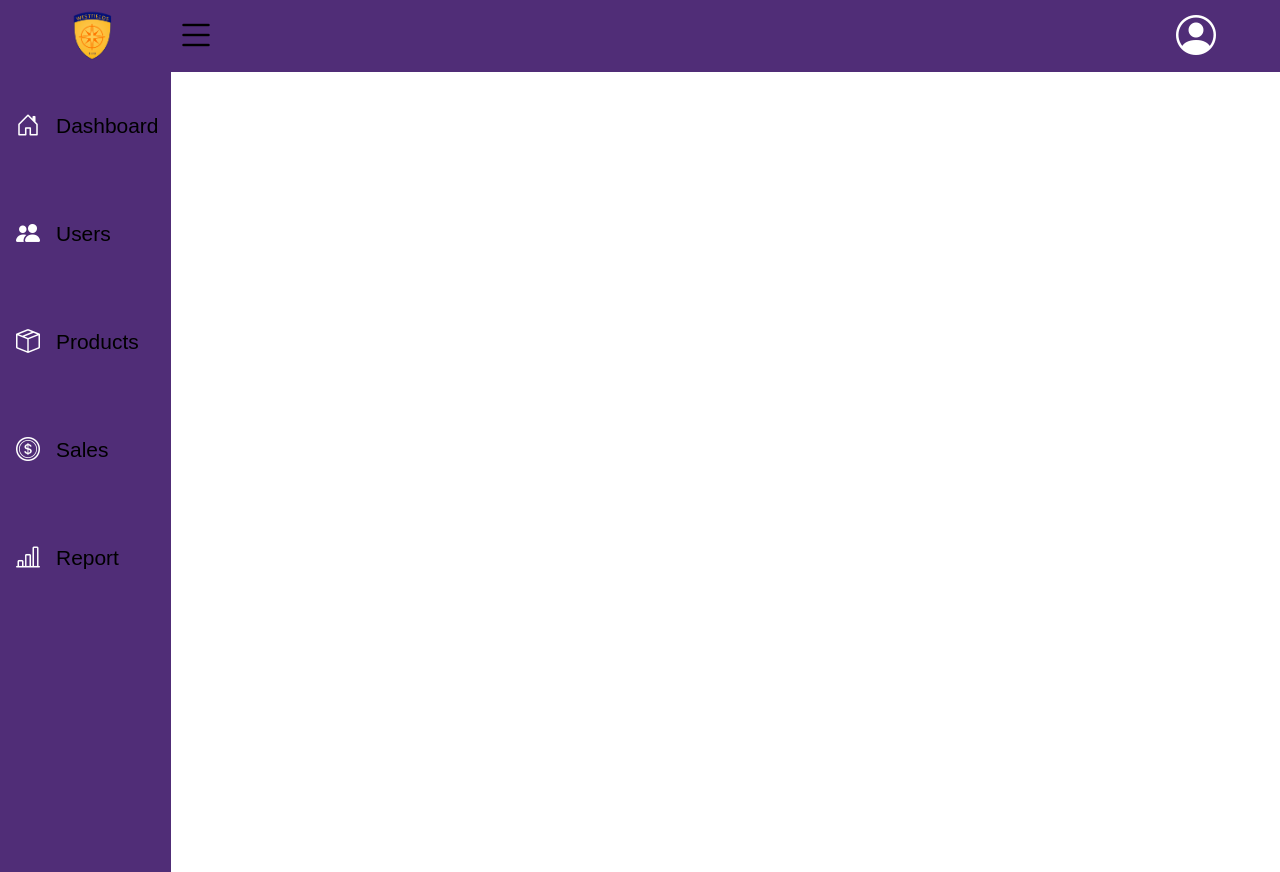
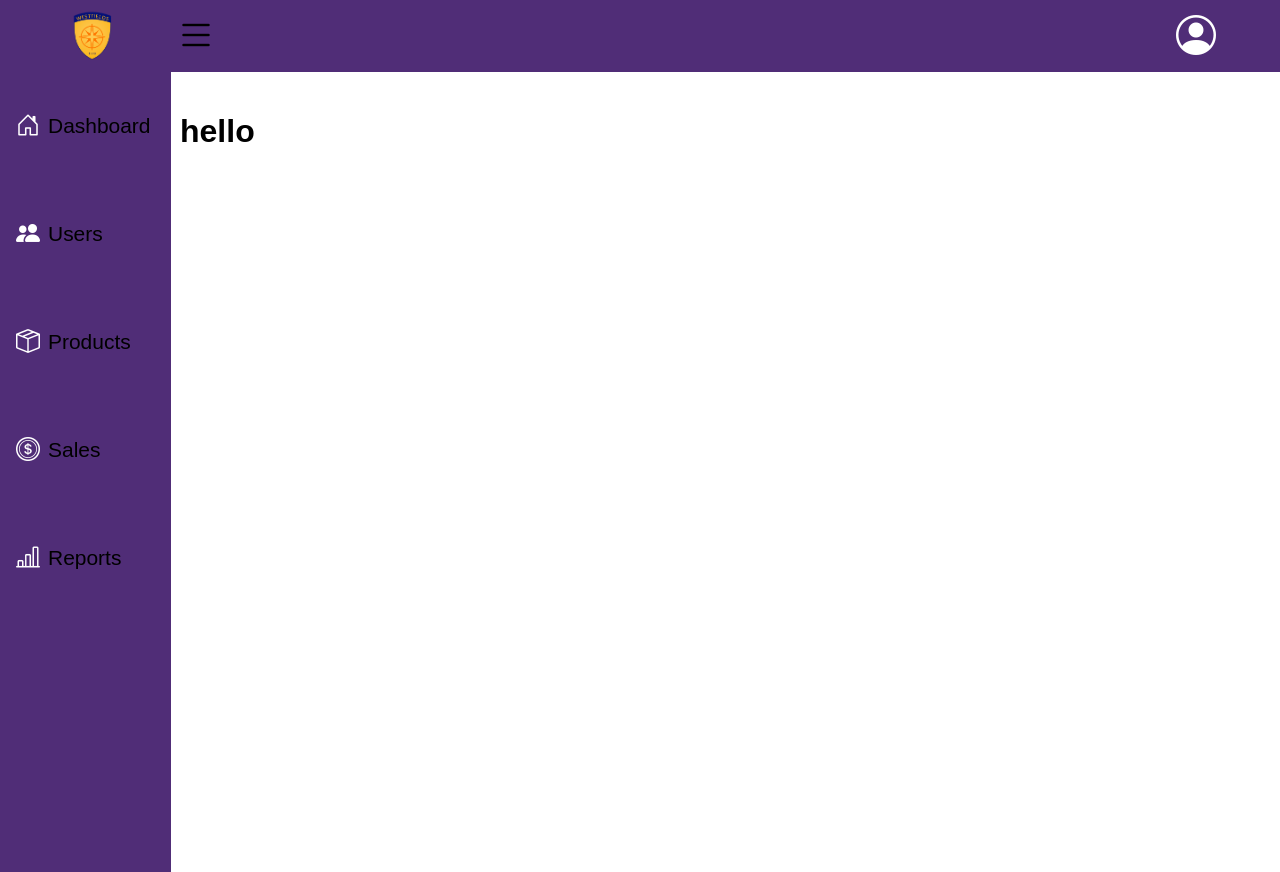
Before and after one commit to dean3213321/inventory-app, a React (Create React App) app: page /Users in a window 1280 px wide. Both pictures are taken after a click on the element 196 px from the left and 36 px from the top of the page. After the commit the page ends 800 px from the top, so only its background shows below. Built offline with nearby package versions, Linux system fonts and the light colour scheme.

Commit message:
4th commit

```diff
--- a/src/App.css
+++ b/src/App.css
@@ -36,6 +36,7 @@ body {
 
 .sidebar {
   width: 4.1rem; /* Initial width */
+  position: fixed;
   height: 100vh;
   background-color: #502d77;
   transition: width 0.3s ease; /* Smooth transition for width change */
@@ -67,7 +68,7 @@ body {
 .sidebar i {
   font-size: 1.5rem;
   color: white;
-  margin-right: 1rem; /* Space between icon and text */
+  margin-right: .5rem; /* Space between icon and text */
 }
 
 .sidebar-text {
@@ -95,3 +96,18 @@ body {
   font-weight: bold;
   color: beige;
 }
+
+.main-content {
+  flex-grow: 1;
+  margin-left: 4.1rem; /* Default when sidebar is collapsed */
+  transition: margin-left 0.3s ease;
+  padding: 20px;
+}
+
+.sidebar.expanded + .main-content {
+  margin-left: 10rem; /* Adjust when sidebar expands */
+}
+
+.sidebar:hover + .main-content {
+  margin-left: 10rem; /* Adjust when sidebar expands */
+}
--- a/src/App.js
+++ b/src/App.js
@@ -2,6 +2,12 @@ import React, { useState } from 'react';
 import './App.css';
 import Navbar from './components/Navbar';
 import Sidebar from './components/Sidebar';
+import Dashboard from './components/Dashboard';
+import { BrowserRouter as Router, Route, Routes } from "react-router";
+import Users from './components/Users';
+import Sales from './components/Sales';
+import Reports from './components/Reports';
+import Products from './components/Products';
 
 function App() {
   const [isSidebarExpanded, setIsSidebarExpanded] = useState(false);
@@ -11,13 +17,23 @@ function App() {
   };
 
   return (
+  <Router>
     <div className="App">
       <header className="App-header">
         <Navbar toggleSidebar={toggleSidebar} />
       </header>
         <Sidebar isExpanded={isSidebarExpanded} />
+        <div className={`main-content ${isSidebarExpanded ? 'expanded' : ''}`}>
+          <Routes>
+            <Route exact path="/" element={<Dashboard />} />
+            <Route exact path="/Users" element={<Users />} />
+            <Route exact path="/Products" element={<Products />} />
+            <Route exact path="/Sales" element={<Sales />} />
+            <Route exact path="/Reports" element={<Reports />} />
+          </Routes>
+        </div>
     </div>
-
+    </Router>
   );
 }
 
--- a/src/components/Dashboard.js
+++ b/src/components/Dashboard.js
@@ -1,7 +1,7 @@
 const Dashboard = () => {
     return (
         <div>
-            <h1>adsadsads</h1>
+            <h1>dsadsad</h1>
         </div>
      );
 }
--- /dev/null
+++ b/src/components/Products.js
@@ -0,0 +1,9 @@
+const Products = () => {
+    return (
+        <div>
+            <h1>Pera</h1>
+        </div>
+    );
+}
+
+export default Products;
--- /dev/null
+++ b/src/components/Reports.js
@@ -0,0 +1,9 @@
+const Reports = () => {
+    return (
+        <div>
+            <h1>meow</h1>
+        </div>
+     );
+}
+
+export default Reports;
--- /dev/null
+++ b/src/components/Sales.js
@@ -0,0 +1,9 @@
+const Sales = () => {
+    return (
+        <div>
+            <h1>Sales</h1>
+        </div>
+    );
+}
+
+export default Sales;
--- a/src/components/Sidebar.js
+++ b/src/components/Sidebar.js
@@ -14,25 +14,25 @@ const Sidebar = ({ isExpanded }) => {
         <li>
           <i className="bi bi-people-fill"></i>
           <span className="sidebar-text">
-            <a href="/">Users</a>
+            <a href="Users">Users</a>
           </span>
         </li>
         <li>
           <i className="bi bi-box-seam"></i>
           <span className="sidebar-text">
-            <a href="/">Products</a>
+            <a href="Products">Products</a>
           </span>
         </li>
         <li>
           <i className="bi bi-coin"></i>
           <span className="sidebar-text">
-            <a href="/">Sales</a>
+            <a href="Sales">Sales</a>
           </span>
         </li>
         <li>
           <i className="bi bi-bar-chart-line"></i>
           <span className="sidebar-text">
-            <a href="/">Report</a>
+            <a href="Reports">Reports</a>
           </span>
         </li>
       </ul>
--- /dev/null
+++ b/src/components/Users.js
@@ -0,0 +1,9 @@
+const Users = () => {
+    return (
+        <div>
+            <h1>hello</h1>
+        </div>
+     );
+}
+
+export default Users;
```
